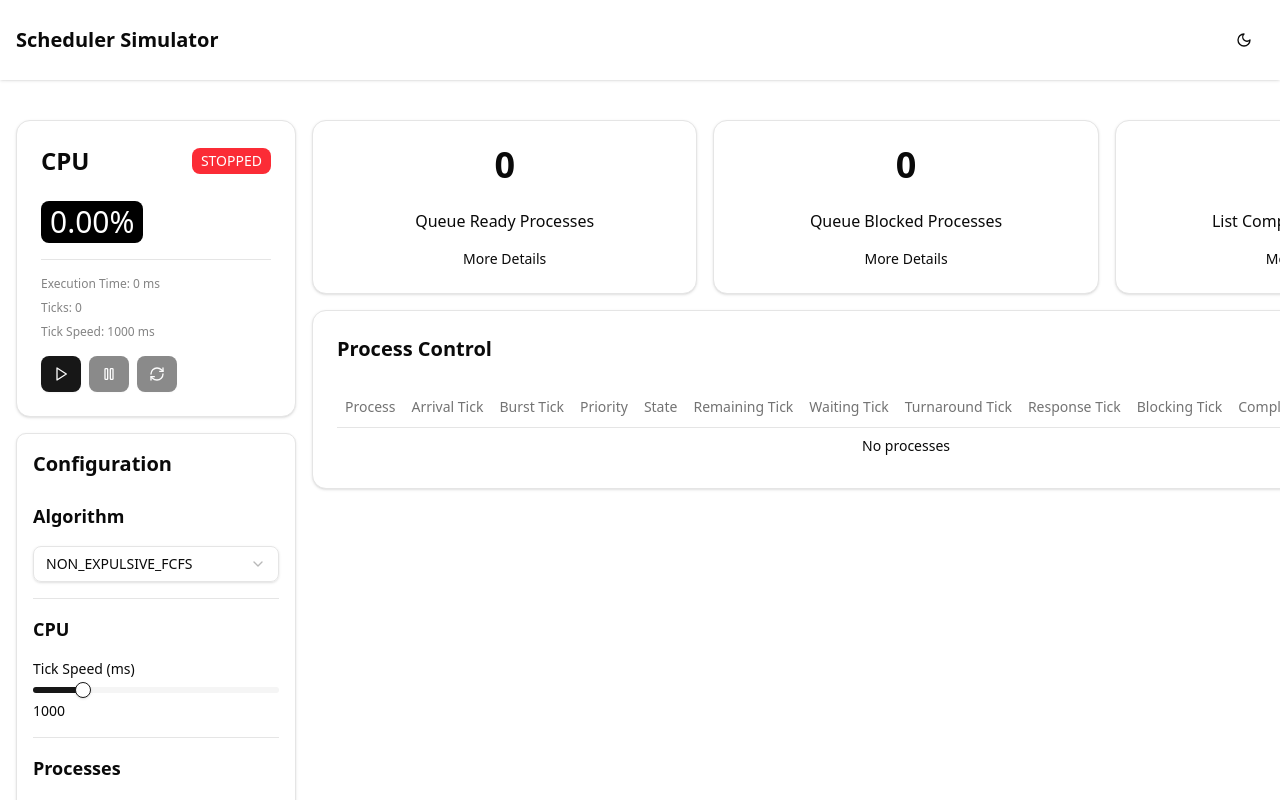
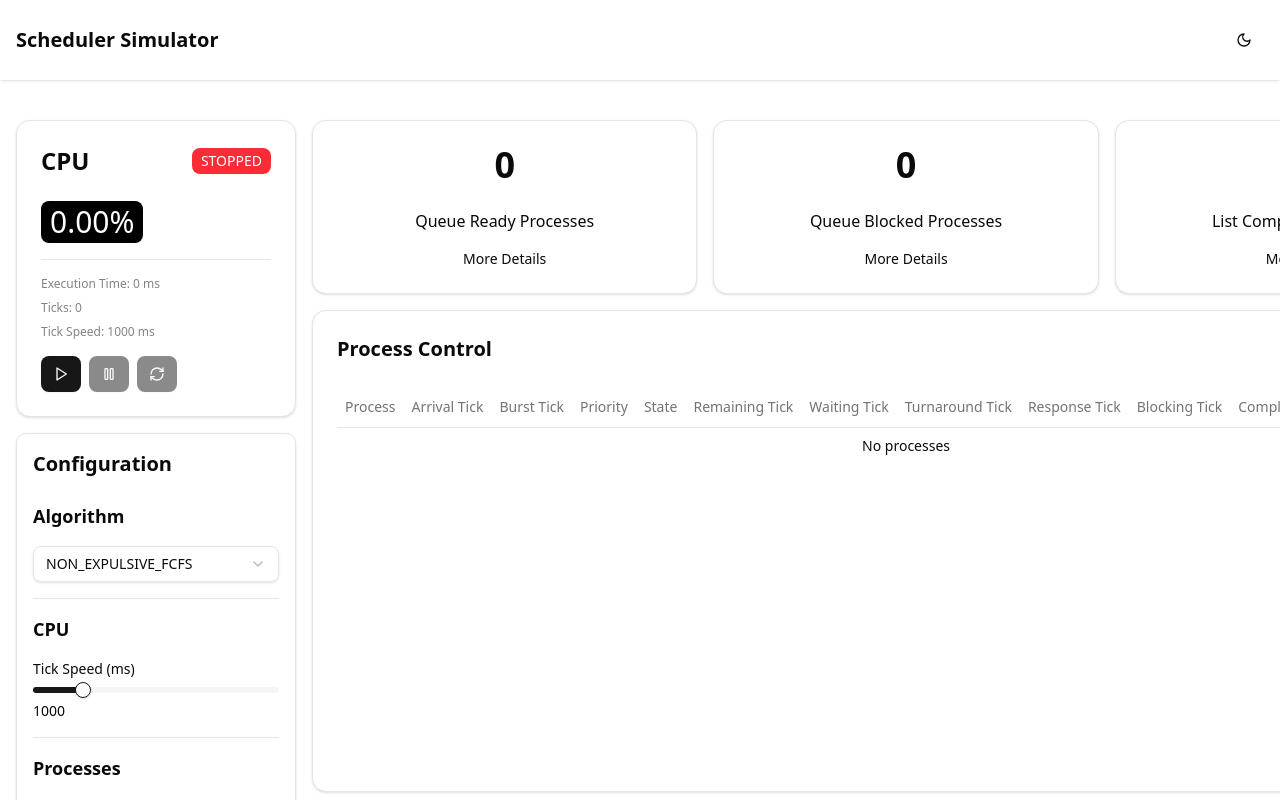
Before and after one commit to EnderPuentes/ula-os-process-scheduler, a Next.js app: page / in a window 1280 px wide. Shown: the top 800 px of the page. Built offline with nearby package versions, Linux system fonts and the light colour scheme.

Commit message:
refactor(simulator): adjust process table height for better scrolling experience

```diff
--- a/src/components/simulator/processes.tsx
+++ b/src/components/simulator/processes.tsx
@@ -36,7 +36,7 @@ export function SimulatorProcesses({ title, processes }: ProcessControlProps) {
         <CardTitle className="text-xl font-bold">{title}</CardTitle>
       </CardHeader>
       <CardContent className="overflow-auto w-full">
-        <div className="overflow-auto max-h-[calc(100vh-250px)] max-w-full">
+        <div className="overflow-auto min-h-[calc(100vh-420px)] max-w-full">
           <Table>
             <TableHeader>
               <TableRow>
```
